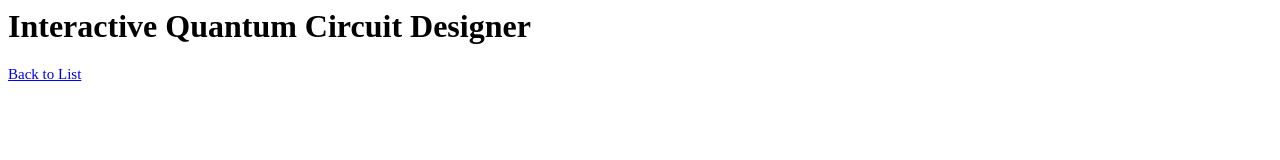
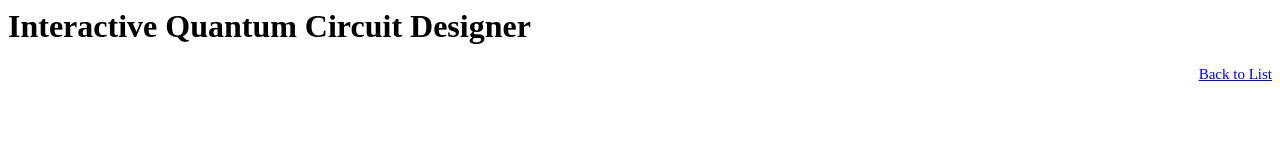
Before and after one commit to jaemyeongKim/html-css_2, a plain HTML site: page Composer/index.html in a window 1280 px wide. Drawn offline with Linux system fonts and the light colour scheme.

Commit message:
ㄴㅁㄴㅁ

```diff
--- a/Composer/index.html
+++ b/Composer/index.html
@@ -5,6 +5,7 @@
         <style>
             .go-back {
                 font-size: 15px;
+                text-align: right;
             }
         </style>
     </head>
```
Also changed, not shown: FAQNA/index.html (+1 -0 lines), HWstatus/index.html (+1 -0 lines), News/index.html (+1 -0 lines).
